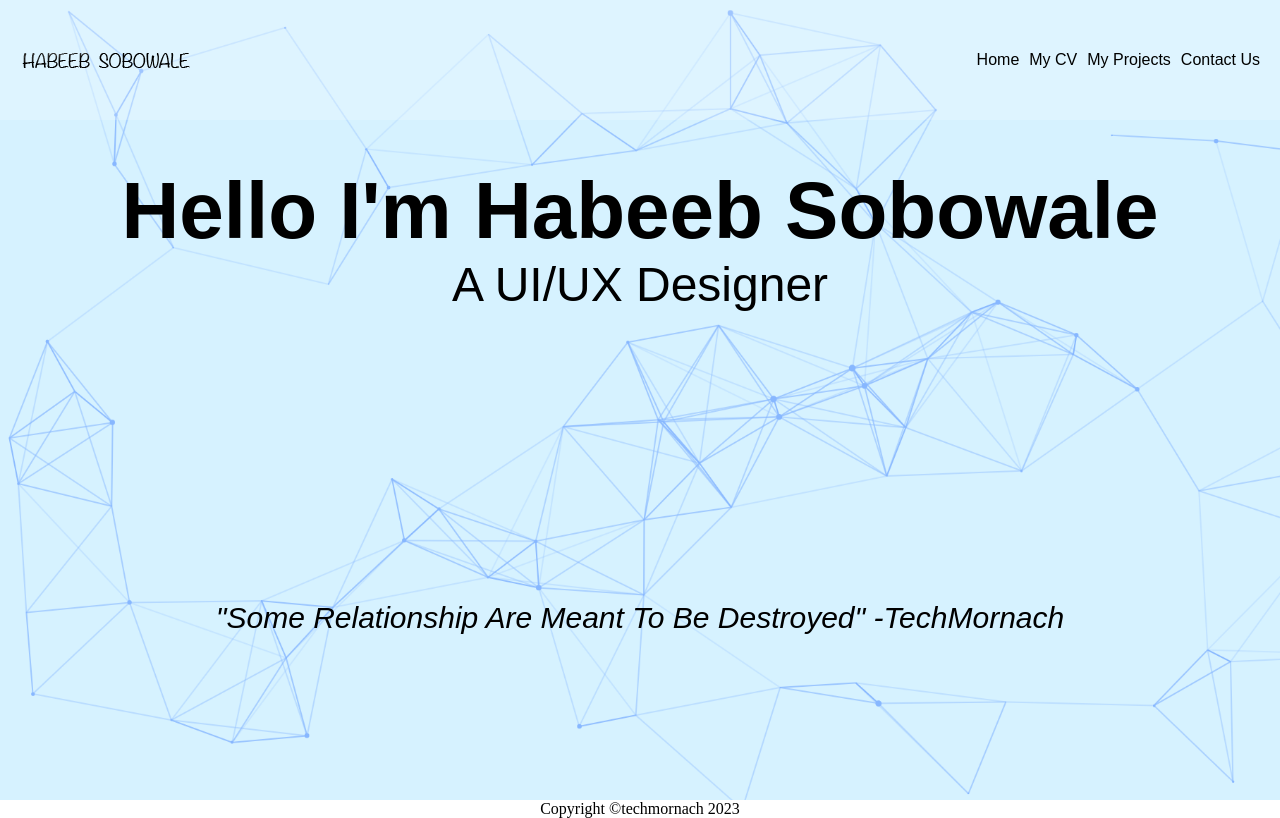
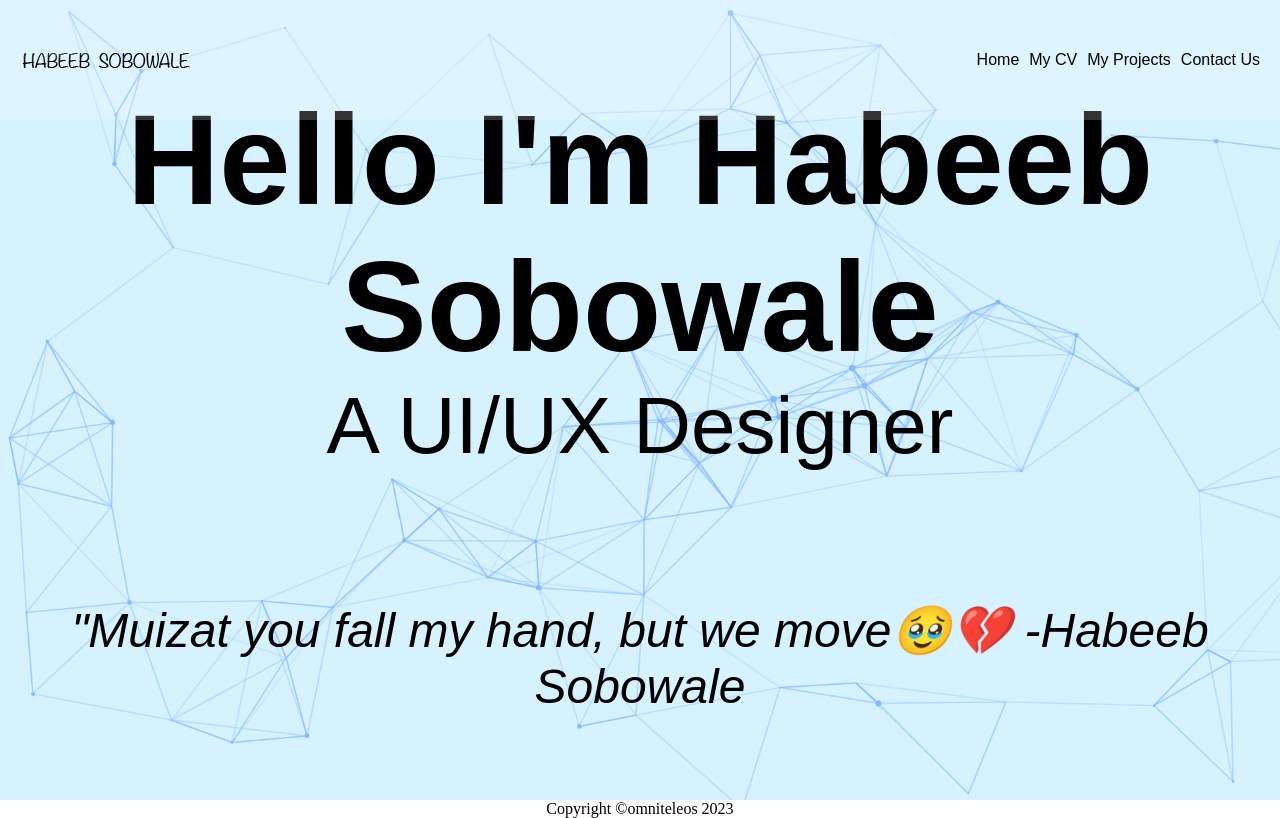
Before and after one commit to anonymousMornach/dan_portfolio, a plain HTML site: page index.html in a window 1280 px wide. Drawn offline with Linux system fonts and the light colour scheme; a web font is replaced by a local one.

Commit message:
minor fixes

```diff
--- a/css/styles.css
+++ b/css/styles.css
@@ -49,14 +49,15 @@ section{
 }
 .intro h2{
 	font-family:"Zeyada", sans-serif;
-	font-size:5rem;
+	font-size:8rem;
 }
 .intro p{
 	font-family:"Tilt Neon", sans-serif;
-	font-size:3rem;
+	font-size:5rem;
 }
 .intro em{
 	font-family:"Zeyada", sans-serif;
+	font-size:3rem;
 }
 footer{
 	background-color:white;
--- a/index.html
+++ b/index.html
@@ -32,12 +32,12 @@
 					<p>A UI/UX Designer</p>
 				</article>
 				<article>
-					<em>"Some Relationship Are Meant To Be Destroyed" -TechMornach</em>
+					<em>"Muizat you fall my hand, but we move🥹💔 -Habeeb Sobowale</em>
 				</article>
 			</section>
 		</main>
 		<footer>
-			<p>Copyright &copy;techmornach 2023</p>
+			<p>Copyright &copy;omniteleos 2023</p>
 		</footer>
 	</body>
 </html>
```
